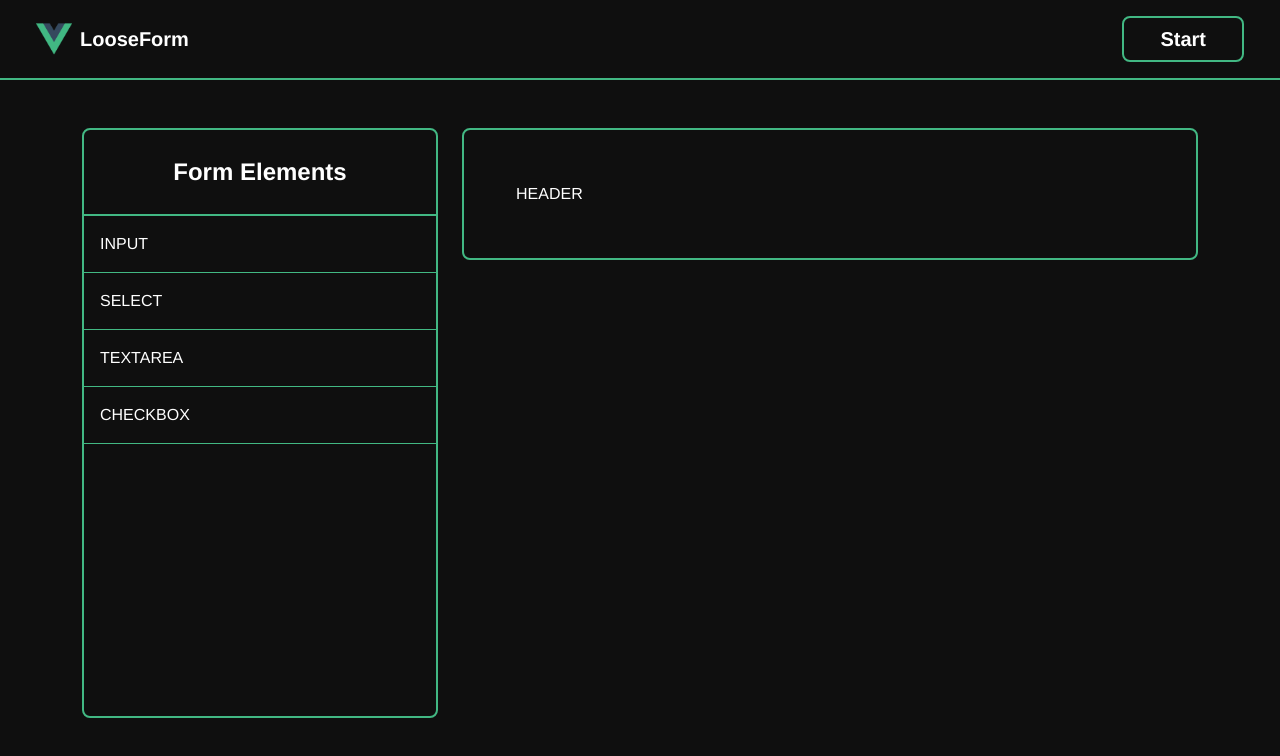
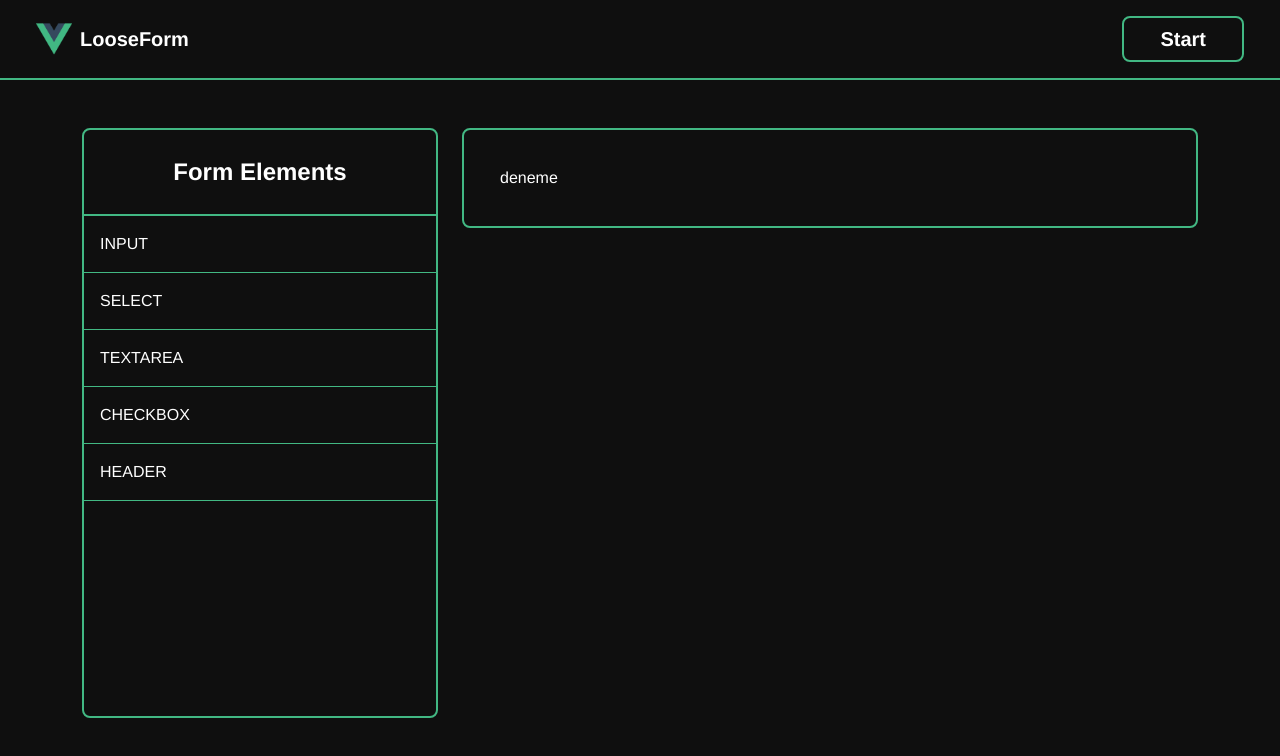
Before and after one commit to MuratBuyukcelebi/LooseForm, a Vue app: page / in a window 1280 px wide. Shown: the top 756 px of the page. Built offline with nearby package versions, Linux system fonts and the light colour scheme.

Commit message:
chore: update home

```diff
--- a/src/views/Home.vue
+++ b/src/views/Home.vue
@@ -32,6 +32,9 @@
               {{ element.name }}
             </div>
           </draggable>
+          <div class="" v-if="list2.length === 0">
+            deneme
+          </div>
         </div>
       </div>
     </div>
@@ -46,6 +49,7 @@ const message = [
   "select",
   "textarea",
   "checkbox",
+  "header"
 ];
 
 let idGlobal = 0;
@@ -63,9 +67,7 @@ export default {
       list1: message.map((name) => {
         return { name, fixed: true, id: idGlobal++ };
       }),
-      list2: [
-        { name: "Header", id: 5 },
-      ]
+      list2: []
     }
   },
   methods: {
@@ -92,6 +94,11 @@ export default {
         return {
           id: idGlobal++,
           name: "checkbox4"
+        };
+      } else if (id === 4) {
+        return {
+          id: idGlobal++,
+          name: "Header"
         };
       }
     },
```
